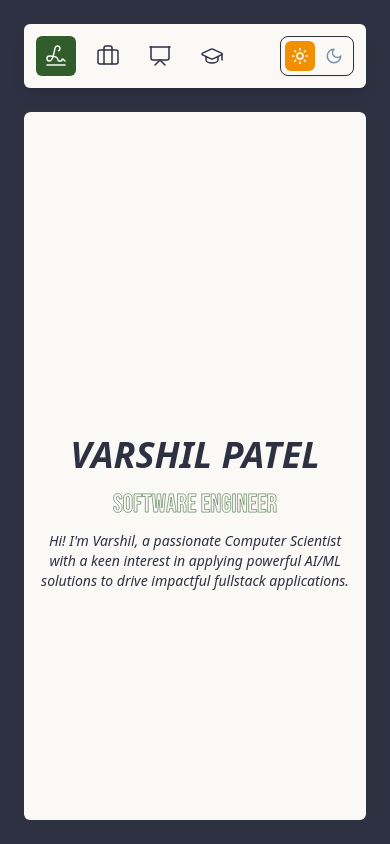
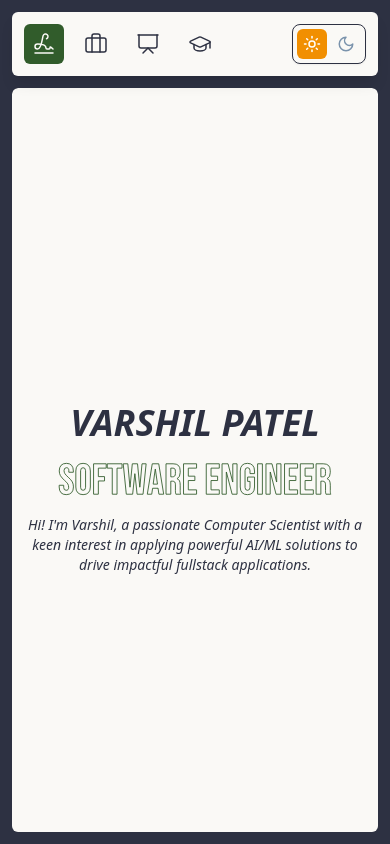
Before and after one commit to Varshil247/Varshil-Patel-Portfolio, a React (Vite) app: page / in a window 390 px wide. Built offline with nearby package versions, Linux system fonts and the light colour scheme.

Commit message:
fixing mobile animation

```diff
--- a/src/App.tsx
+++ b/src/App.tsx
@@ -54,7 +54,7 @@ const navLinks: NavLink[] = [
 
 const App: React.FC = () => {
   const [activeSection, setActiveSection] = useState<string>(navLinks[0].id);
-  const [sectionTransforms, setSectionTransforms] = useState<SectionTransform[]>(
+  const [, setSectionTransforms] = useState<SectionTransform[]>(
     navLinks.map(() => ({ rotateX: 0, rotateY: 0, scale: 1 }))
   );
 
@@ -178,7 +178,7 @@ const App: React.FC = () => {
   // ! ----------------------------------------------------------------------------------------------
 
   return (
-    <div className="flex flex-col w-screen h-screen p-6 gap-6 bg-dark md:flex-row">
+    <div className="flex flex-col w-screen h-screen p-3 gap-3 md:p-6 md:gap-6 bg-dark md:flex-row">
       <aside className="sticky top-0 left-0 w-full p-3 z-50 bg-light rounded-md shadow-lg md:w-auto md:h-full">
         <nav className="flex flex-row items-center justify-between w-full md:flex-col md:h-full">
           <ul className="flex flex-row justify-center gap-3 md:flex-col">
@@ -222,7 +222,7 @@ const App: React.FC = () => {
         className="flex flex-col gap-9 w-full h-full rounded-md overflow-y-auto scroll-smooth scroll-snap-type-y-mandatory"
       >
         {navLinks.map((link, index) => {
-          const transform = sectionTransforms[index] || { rotateX: 0, rotateY: 0, scale: 1 };
+          // const transform = sectionTransforms[index] || { rotateX: 0, rotateY: 0, scale: 1 };
           return (
             <section
               key={link.id}
@@ -231,11 +231,11 @@ const App: React.FC = () => {
               }}
               className="flex flex-col items-center justify-center w-full h-fit rounded-md bg-light shadow-lg scroll-snap-align-start"
               id={link.id}
-              style={{
-                transform: `rotateX(${transform.rotateX}deg) rotateY(${transform.rotateY}deg) scale(${transform.scale})`,
-                transition: "transform 1s cubic-bezier(0.25, 0.8, 0.25, 1)",
-                transformOrigin: "center center",
-              }}
+              // style={{
+              //   transform: `rotateX(${transform.rotateX}deg) rotateY(${transform.rotateY}deg) scale(${transform.scale})`,
+              //   transition: "transform 1s cubic-bezier(0.25, 0.8, 0.25, 1)",
+              //   transformOrigin: "center center",
+              // }}
             >
               {link.content}
             </section>
--- a/src/components/Sections/Home.tsx
+++ b/src/components/Sections/Home.tsx
@@ -69,7 +69,7 @@ const Home: React.FC = () => {
 
         <div
           className={`
-            text-special italic h-6 sm:h-10 md:h-14
+            text-special italic h-10 sm:h-12 md:h-16
             w-full max-w-xl flex justify-center items-center
             transition-opacity ease-in-out
           `}
```
